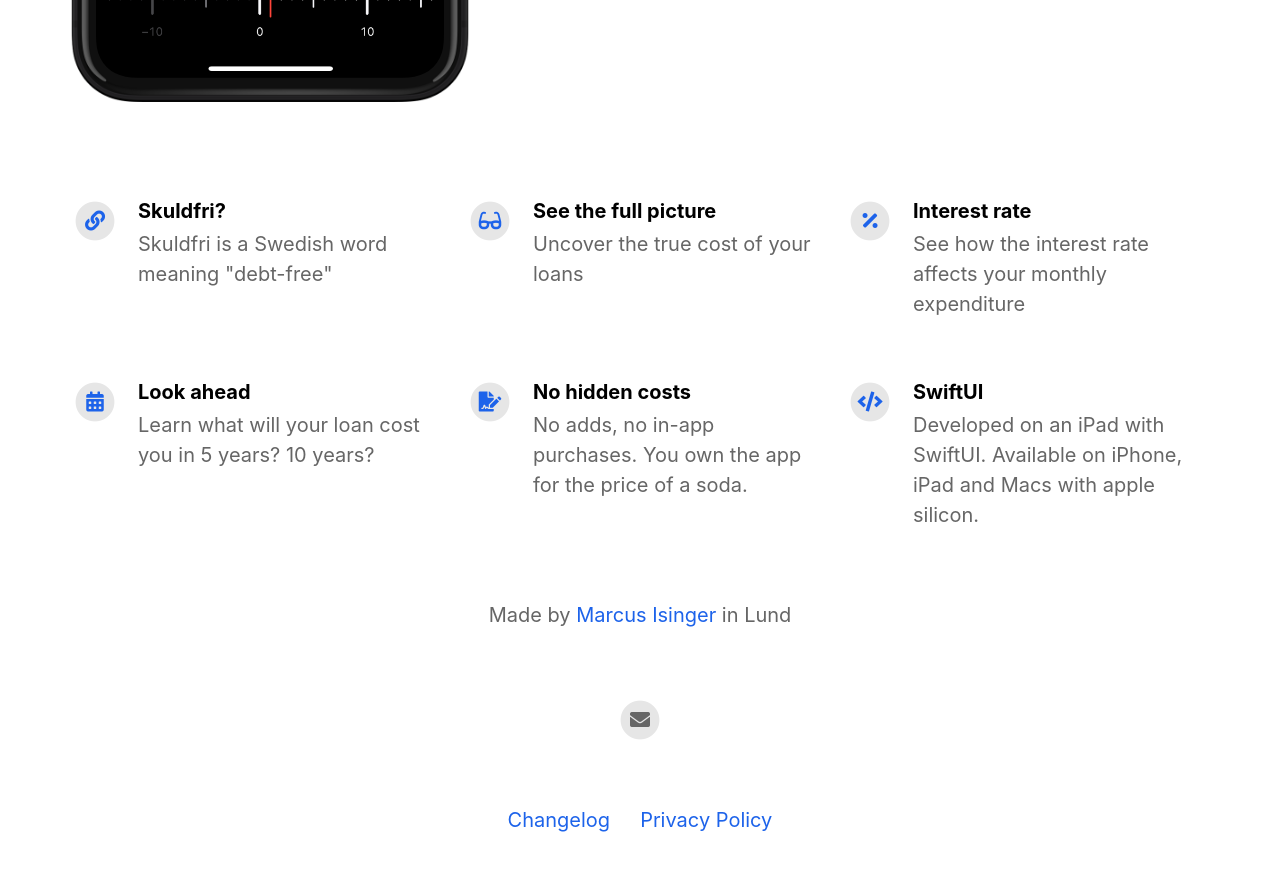
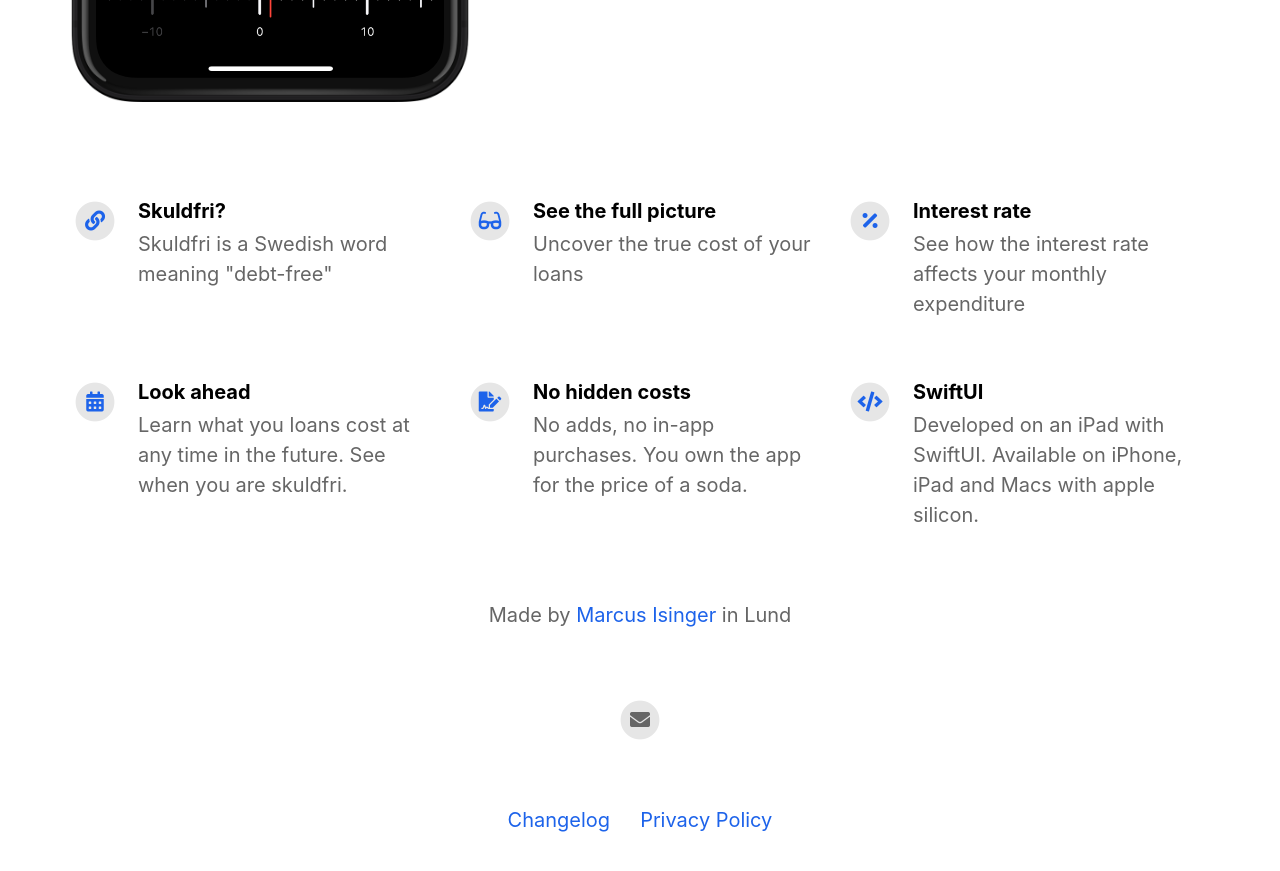
Before and after one commit to marcusisinger/loanapp, a Jekyll site: the page built from index.html, in a window 1280 px wide and 900 px high, scrolled down 883 px. Shown: the top 871 px of the window. Built offline with Jekyll 4.4.1, drawn with Linux system fonts in a browser that asks for light colours; nearby versions of some CDN libraries.

Commit message:
Update _config.yml

```diff
--- a/_config.yml
+++ b/_config.yml
@@ -49,7 +49,7 @@ features                                  :
     fontawesome_icon_name                 : percentage
 
   - title                                 : Look ahead
-    description                           : Learn what will your loan cost you in 5 years? 10 years?
+    description                           : Learn what you loans cost at any time in the future. See when you are skuldfri.
     fontawesome_icon_name                 : calendar-alt
 
   - title                                 : No hidden costs
```
